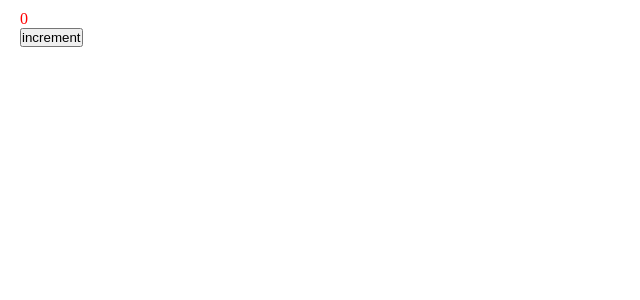
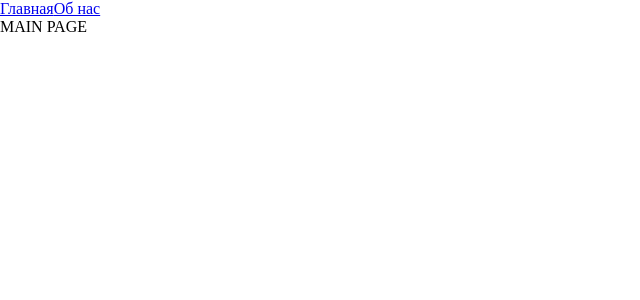
Before and after one commit to krikun1983/project-webpack-react, a React app: page / in a window 1280 px wide. Shown: the top 300 px of the page, without its empty margins (0-640 px from the left). Built offline with nearby package versions, Linux system fonts and the light colour scheme.

Commit message:
feat: add lazy-components and routing

```diff
--- a/package.json
+++ b/package.json
@@ -15,6 +15,7 @@
     "@types/node": "^17.0.21",
     "@types/react": "^17.0.39",
     "@types/react-dom": "^17.0.11",
+    "@types/react-router-dom": "^5.3.3",
     "@types/webpack": "^5.28.0",
     "@types/webpack-dev-server": "^4.7.2",
     "css-loader": "^6.6.0",
@@ -32,6 +33,7 @@
   },
   "dependencies": {
     "react": "^17.0.2",
-    "react-dom": "^17.0.2"
+    "react-dom": "^17.0.2",
+    "react-router-dom": "^6.2.1"
   }
 }
--- a/src/App.tsx
+++ b/src/App.tsx
@@ -1,11 +1,20 @@
-import React from 'react';
-import Counter from "./components/Counter";
+import React, { Suspense } from 'react';
+import {Routes, Route, Link} from 'react-router-dom';
 import "./index.scss";
+import { AboutPageLazy } from "./pages/AboutPage.lazy";
+import { MainPageLazy } from "./pages/MainPage.lazy";
 
 const App = () => {
     return (
-        <div>
-            <Counter />
+        <div className="app">
+            <Link to='/'>Главная</Link>
+            <Link to='/about'>Об нас</Link>
+            <Suspense fallback={<div>Loading...</div>}>
+                <Routes>
+                    <Route path='/about' element={<AboutPageLazy />} />
+                    <Route path='/' element={<MainPageLazy />} />
+                </Routes>
+            </Suspense>
         </div>
     );
 };
--- a/src/index.tsx
+++ b/src/index.tsx
@@ -1,7 +1,10 @@
-import {render} from "react-dom";
+import { render } from "react-dom";
+import { BrowserRouter } from "react-router-dom";
 import App from "./App";
 
 render(
-    <App />,
+    <BrowserRouter>
+        <App />
+    </BrowserRouter>,
     document.getElementById('root')
-)
+);
--- /dev/null
+++ b/src/pages/AboutPage.lazy.tsx
@@ -0,0 +1,3 @@
+import { lazy } from 'react';
+
+export const AboutPageLazy = lazy(() => import('./AboutPage'));
--- /dev/null
+++ b/src/pages/AboutPage.tsx
@@ -0,0 +1,11 @@
+import React from 'react';
+
+const AboutPage = () => {
+    return (
+        <div>
+            ABOUT PAGE
+        </div>
+    );
+};
+
+export default AboutPage;
--- /dev/null
+++ b/src/pages/MainPage.lazy.tsx
@@ -0,0 +1,3 @@
+import { lazy } from 'react';
+
+export const MainPageLazy = lazy(() => import('./MainPage'));
--- /dev/null
+++ b/src/pages/MainPage.tsx
@@ -0,0 +1,11 @@
+import React from 'react';
+
+const MainPage = () => {
+    return (
+        <div>
+            MAIN PAGE
+        </div>
+    );
+};
+
+export default MainPage;
--- a/tsconfig.json
+++ b/tsconfig.json
@@ -8,7 +8,7 @@
       а что в подобных ситуациях разработчик должен явно писать any
     **/
     "noImplicitAny": true,
-    "module": "es6",
+    "module": "es2020",
     // В какую спецификацию компилируем: для поддержки большинства браузеров
     "target": "es5",
     "jsx": "react-jsx",
```
Also changed, not shown: 3 other files (tests, documents, lock files or other folders).
